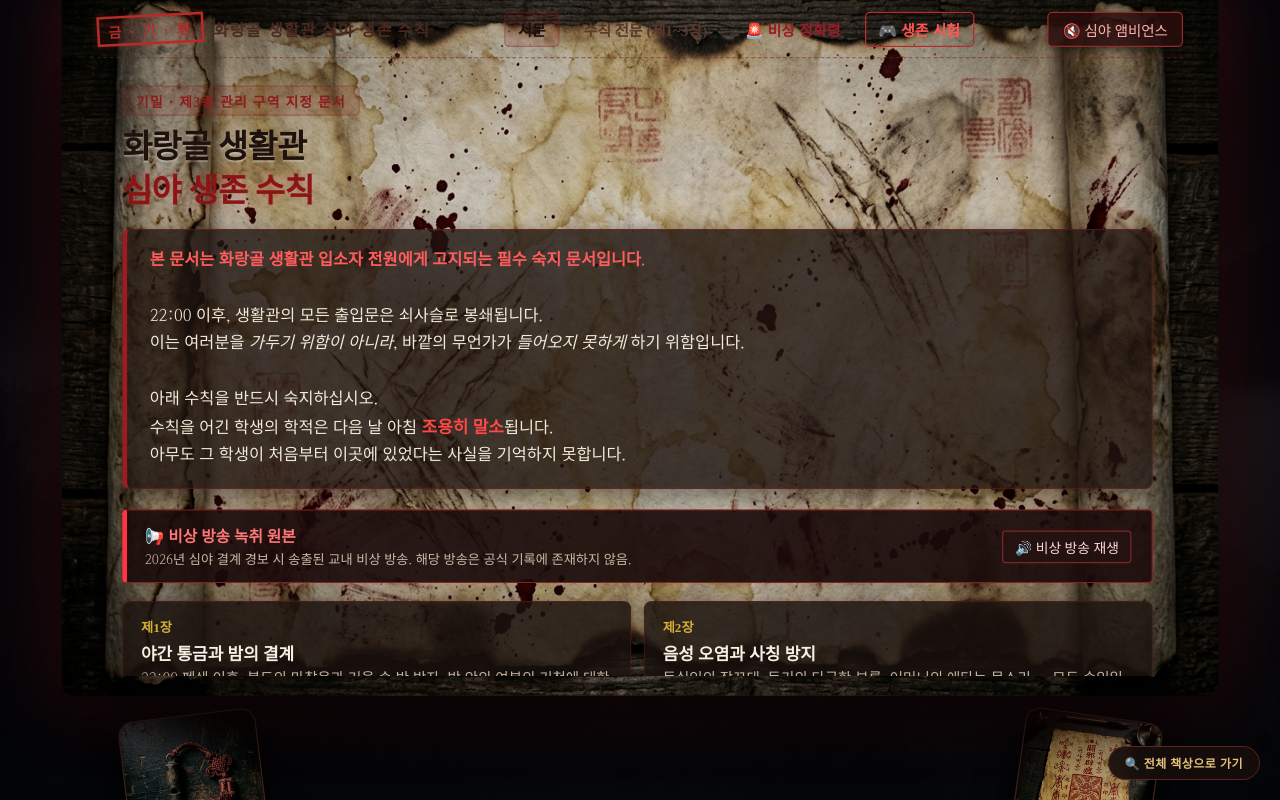
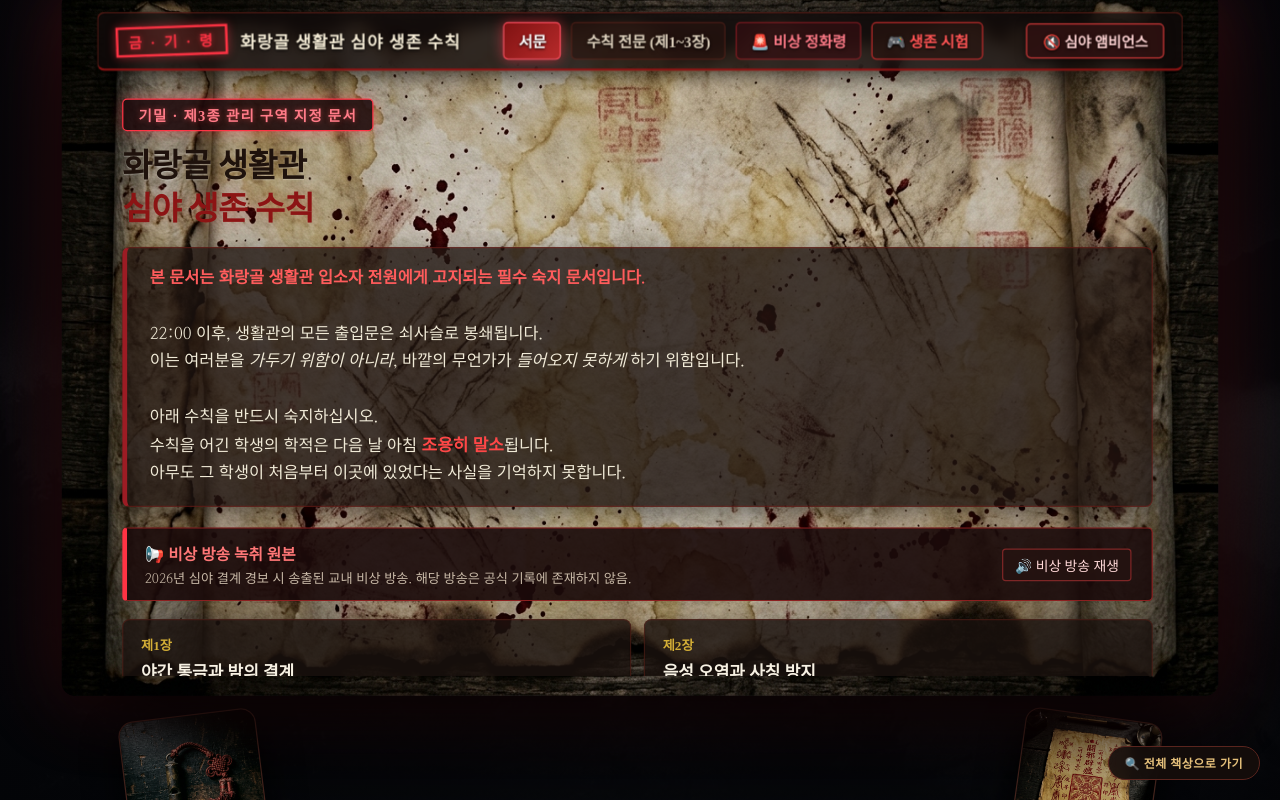
Before and after one commit to kimik11291129-maker/kimik11291129-maker.github.io, a plain HTML site: page index.html in a window 1280 px wide. Drawn offline with Linux system fonts and the light colour scheme; a web font is replaced by a local one.

Commit message:
Design: Enhance header visibility, contrast, and navigation readability with backdrop panel

```diff
--- a/index.html
+++ b/index.html
@@ -7,7 +7,7 @@
     <meta http-equiv="Cache-Control" content="no-cache, no-store, must-revalidate">
     <meta http-equiv="Pragma" content="no-cache">
     <meta http-equiv="Expires" content="0">
-    <link rel="stylesheet" href="style.css?v=20260909_02">
+    <link rel="stylesheet" href="style.css?v=20260909_03">
 </head>
 <body>
     <div class="desk-viewport is-zoomed">
--- a/style.css
+++ b/style.css
@@ -115,46 +115,53 @@ body {
         0 0 60px rgba(220, 40, 50, 0.35);
 }
 
-/* 두루마리 상단 헤더 & 낙관 */
+/* 두루마리 상단 헤더 & 낙관 (시인성 극대화 패널 적용) */
 .scroll-header {
     display: flex;
     justify-content: space-between;
     align-items: center;
-    border-bottom: 1px dashed rgba(120, 35, 30, 0.5);
-    padding-bottom: 8px;
+    background: rgba(16, 10, 9, 0.78);
+    backdrop-filter: blur(6px);
+    border: 1px solid rgba(150, 45, 35, 0.55);
+    border-bottom: 2px solid #8c1414;
+    border-radius: 6px;
+    padding: 7px 14px;
     margin-bottom: 12px;
     flex-shrink: 0;
+    box-shadow: 0 4px 14px rgba(0, 0, 0, 0.6);
 }
 
 .scroll-seal-tag {
     display: flex;
     align-items: center;
-    gap: 8px;
+    gap: 10px;
 }
 
 .red-seal {
     display: inline-block;
-    border: 2px solid #b72b2b;
-    color: #b72b2b;
-    padding: 2px 7px;
-    font-size: 11px;
+    border: 2px solid #ff3344;
+    color: #ff3344;
+    padding: 2px 8px;
+    font-size: 11.5px;
     font-family: 'Song Myung', serif;
     font-weight: 800;
     letter-spacing: 2px;
-    transform: rotate(-3deg);
-    background: rgba(183, 43, 43, 0.08);
-    box-shadow: 0 0 6px rgba(183, 43, 43, 0.25);
+    transform: rotate(-2deg);
+    background: rgba(183, 43, 43, 0.22);
+    box-shadow: 0 0 8px rgba(255, 51, 68, 0.45);
+    text-shadow: 0 0 4px rgba(255, 51, 68, 0.5);
 }
 
 .scroll-title-tag {
-    font-size: 13px;
-    color: #4a2820;
-    font-weight: 700;
+    font-size: 13.5px;
+    color: #f7eed8;
+    font-weight: 800;
     font-family: 'Song Myung', serif;
-    letter-spacing: 1px;
+    letter-spacing: 0.8px;
+    text-shadow: 0 1px 3px rgba(0, 0, 0, 0.95);
 }
 
-/* 두루마리 내부 네비게이션 */
+/* 두루마리 내부 네비게이션 (고대비 가독성 강화) */
 .inner-nav {
     display: flex;
     align-items: center;
@@ -163,30 +170,50 @@ body {
 
 .nav-item {
     text-decoration: none;
-    color: #5a382c;
-    padding: 4px 10px;
+    color: #ded1bd;
+    background: rgba(40, 20, 16, 0.65);
+    padding: 5px 11px;
     border-radius: 4px;
     font-size: 12px;
     font-weight: 700;
     font-family: 'Song Myung', serif;
-    transition: all 0.2s ease;
-    border: 1px solid transparent;
+    transition: all 0.25s ease;
+    border: 1px solid rgba(120, 45, 35, 0.45);
+    text-shadow: 0 1px 2px rgba(0, 0, 0, 0.9);
 }
 
-.nav-item:hover, .nav-item.active {
-    color: #1a0f0b;
-    background: rgba(139, 35, 35, 0.15);
-    border-color: rgba(139, 35, 35, 0.4);
+.nav-item:hover {
+    color: #ffffff;
+    background: rgba(140, 30, 30, 0.75);
+    border-color: #ff4d5e;
+    box-shadow: 0 0 8px rgba(255, 77, 94, 0.4);
+}
+
+.nav-item.active {
+    color: #ffffff;
+    background: linear-gradient(135deg, #801212 0%, #b72b2b 100%);
+    border-color: #ff4d5e;
     font-weight: 800;
+    box-shadow: 0 0 10px rgba(255, 51, 68, 0.55);
 }
 
 .nav-item.emergency {
-    color: #9c1c24;
+    color: #ff7b88;
+    border-color: rgba(200, 40, 50, 0.5);
+    background: rgba(50, 15, 18, 0.75);
 }
-.nav-item.emergency:hover, .nav-item.emergency.active {
-    background: rgba(180, 30, 40, 0.25);
-    color: #720910;
-    border-color: #9c1c24;
+
+.nav-item.emergency:hover {
+    background: rgba(180, 30, 40, 0.85);
+    color: #ffffff;
+    border-color: #ff3344;
+}
+
+.nav-item.emergency.active {
+    background: linear-gradient(135deg, #a01018 0%, #d82532 100%);
+    color: #ffffff;
+    border-color: #ff5566;
+    box-shadow: 0 0 12px rgba(255, 40, 50, 0.7);
 }
 
 /* ==========================================================================
@@ -227,16 +254,18 @@ body {
 
 .doc-badge {
     display: inline-block;
-    background: rgba(120, 30, 25, 0.15);
-    color: #8c1d1d;
-    border: 1px solid rgba(140, 30, 30, 0.35);
-    padding: 3px 10px;
+    background: rgba(30, 10, 12, 0.88);
+    color: #ff7b88;
+    border: 1px solid #ff3344;
+    padding: 4px 12px;
     border-radius: 4px;
-    font-size: 11px;
+    font-size: 11.5px;
     font-family: 'Song Myung', serif;
-    font-weight: 700;
-    margin-bottom: 8px;
+    font-weight: 800;
+    margin-bottom: 10px;
     letter-spacing: 1px;
+    box-shadow: 0 0 10px rgba(255, 51, 68, 0.35);
+    text-shadow: 0 0 4px rgba(255, 80, 80, 0.5);
 }
 
 .hero-title {
@@ -1050,11 +1079,12 @@ body {
    7. 오디오 및 음향 제어 UI 스타일 (핏빛 고문서 테마)
    ========================================================================== */
 .sound-toggle-btn {
-    background: rgba(42, 14, 14, 0.85);
-    border: 1px solid #942b2b;
-    color: #ffb4b4;
-    padding: 5px 11px;
+    background: rgba(45, 16, 16, 0.9);
+    border: 1px solid #c93838;
+    color: #ffd4d4;
+    padding: 5px 12px;
     font-size: 11.5px;
+    font-weight: 700;
     border-radius: 4px;
     cursor: pointer;
     font-family: 'Song Myung', serif;
@@ -1062,7 +1092,8 @@ body {
     align-items: center;
     gap: 5px;
     transition: all 0.25s ease;
-    box-shadow: 0 2px 6px rgba(0, 0, 0, 0.5);
+    box-shadow: 0 2px 8px rgba(0, 0, 0, 0.6);
+    text-shadow: 0 1px 2px rgba(0, 0, 0, 0.8);
 }
 .sound-toggle-btn:hover {
     background: #611818;
```
Also changed, not shown: about.html (+1 -1 lines), game.html (+1 -1 lines), portfolio.html (+1 -1 lines).
